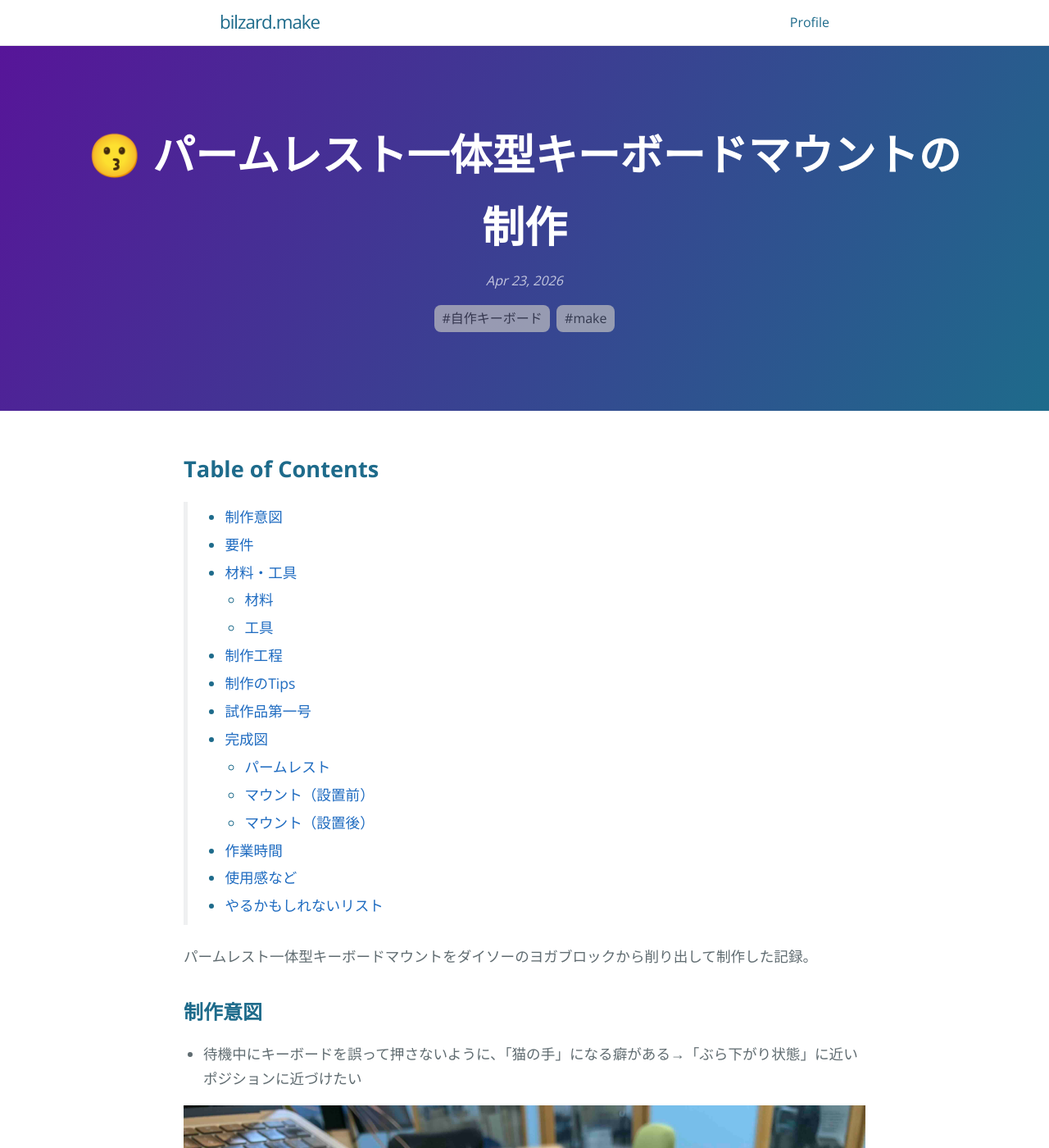
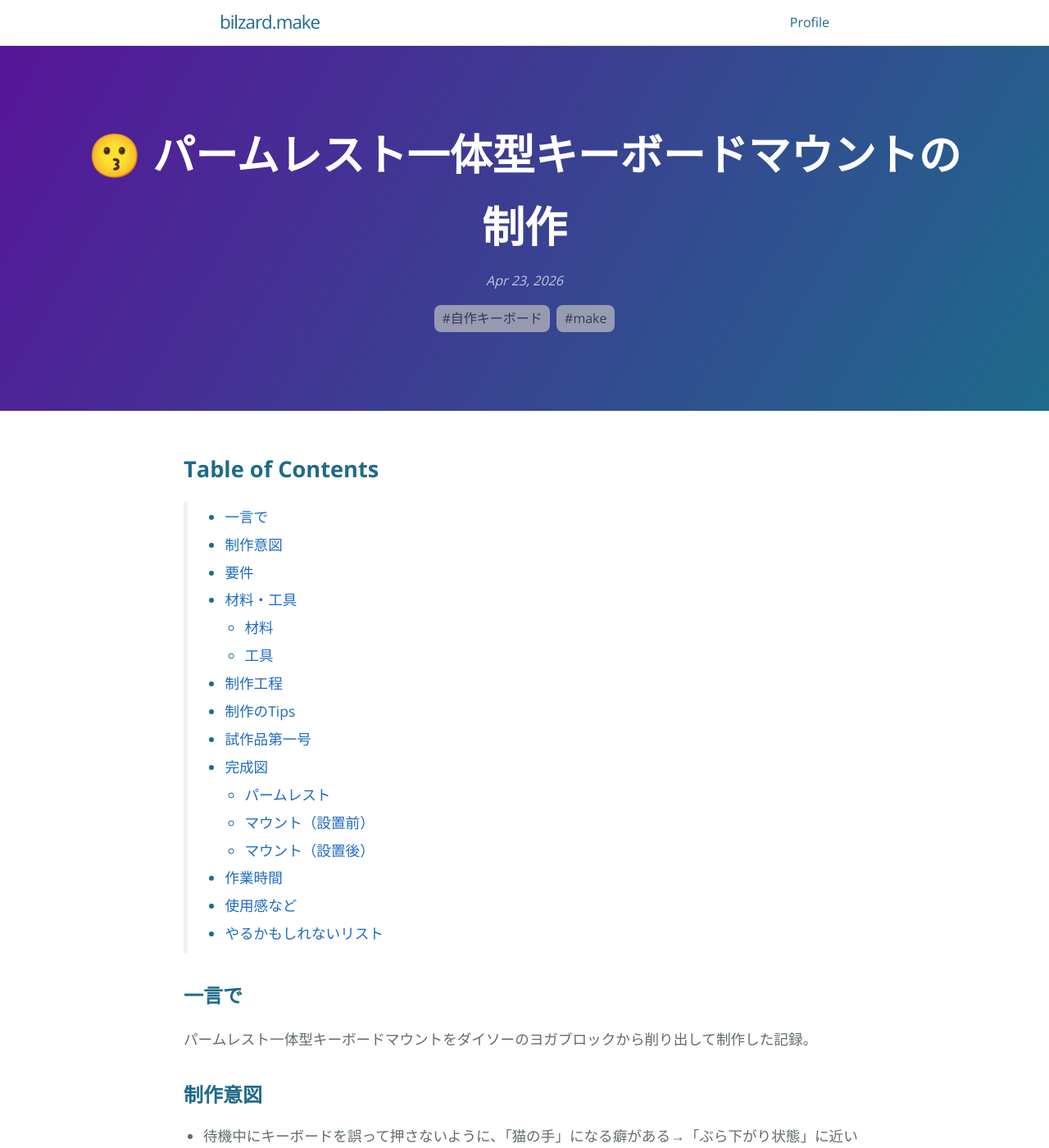
Before and after one commit to bilzard/bilzard.github.io, a Jekyll site: the page built from _posts/2026-04-23-keyboard-mount.md, in a window 1280 px wide and 1400 px high. Shown: the whole window at 82% size. Built offline with Jekyll 4.4.1, drawn with Linux system fonts in a browser that asks for light colours; comment, search, counter and statistics services are not loaded.

Commit message:
見出し追加

```diff
--- a/_posts/2026-04-23-keyboard-mount.md
+++ b/_posts/2026-04-23-keyboard-mount.md
@@ -8,6 +8,8 @@ latex: true
 toc: true
 published: true
 ---
+
+## 一言で
 
 パームレスト一体型キーボードマウントをダイソーのヨガブロックから削り出して制作した記録。
 
```
